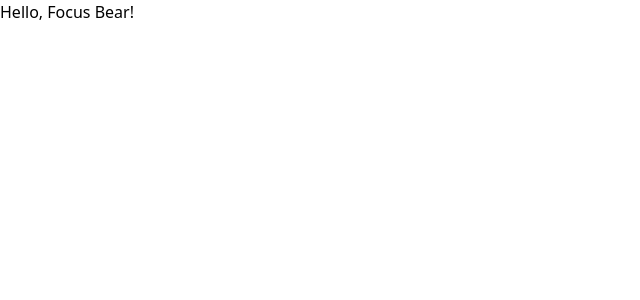
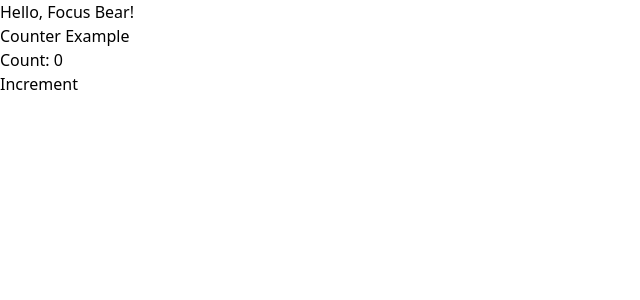
Before and after one commit to solmazmaabi-droid/SolmazMaabi-intern-repo, a React (Vite) app: page / in a window 1280 px wide. Shown: the top 300 px of the page, without its empty margins (0-640 px from the left). Built offline with nearby package versions, Linux system fonts and the light colour scheme.

Commit message:
add: 📌 Handling State & User Input

```diff
--- a/src/App.jsx
+++ b/src/App.jsx
@@ -1,10 +1,14 @@
 import HelloWorld from "./components/HelloWorld";
+import Counter from "./components/Counter";
 
 function App() {
   return (
     <div>
       <HelloWorld name="Focus Bear" />
+      <h1>Counter Example</h1>
+      <Counter />
     </div>
+
   );
 }
 
--- /dev/null
+++ b/src/components/Counter.jsx
@@ -0,0 +1,18 @@
+import { useState } from "react";
+
+function Counter() {
+  const [count, setCount] = useState(0);
+
+  const handleClick = () => {
+    setCount(count + 1);
+  };
+
+  return (
+    <div>
+      <p>Count: {count}</p>
+      <button onClick={handleClick}>Increment</button>
+    </div>
+  );
+}
+
+export default Counter;
```
Also changed, not shown: Markdowns/5. React fundamentals/react_fundamentals.md (+7 -0 lines).
